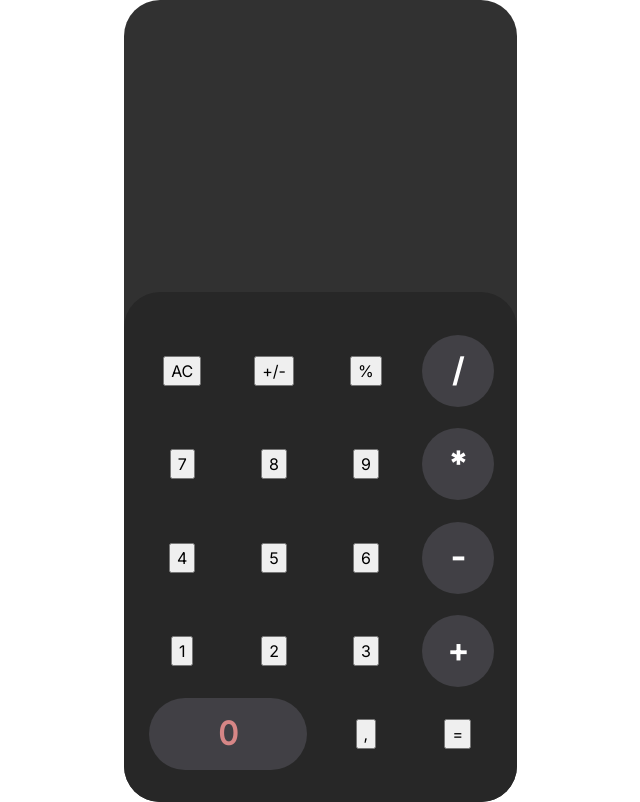
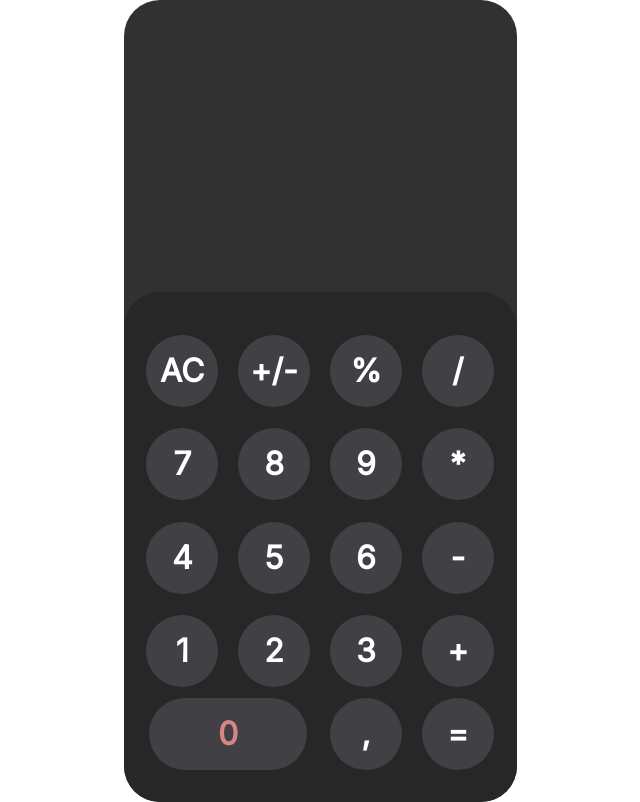
Before and after one commit to m-rcussilva/javascript, a website: page calculator/index.html in a window 1280 px wide. Shown: the whole page, without its empty margins (320-960 px from the left). Drawn offline with Linux system fonts and the light colour scheme.

Commit message:
adicionando ids

```diff
--- a/calculator/index.html
+++ b/calculator/index.html
@@ -11,38 +11,38 @@
         <main class="main">
             <div class="display-io">
                 <div class="container-input">
-                    <div id="input"></div>
+                    <p id="display-i"></p>
                 </div>
 
                 <div class="container-output">
-                    <p id="output"></p>
+                    <p id="display-o"></p>
                 </div>
             </div>
 
             <div class="btns-grid">
-                <button id="btn">AC</button>
-                <button id="btn">+/-</button>
-                <button id="btn">%</button>
+                <button class="btn">AC</button>
+                <button class="btn">+/-</button>
+                <button class="btn">%</button>
                 <button type="button" id="divide-btn" class="btn">/</button>
 
-                <button id="btn">7</button>
-                <button id="btn">8</button>
-                <button id="btn">9</button>
+                <button id="num7" class="btn">7</button>
+                <button id="num8" class="btn">8</button>
+                <button id="num9" class="btn">9</button>
                 <button type="button" id="multiply-btn" class="btn">*</button>
 
-                <button id="btn">4</button>
-                <button id="btn">5</button>
-                <button id="btn">6</button>
+                <button id="num4" class="btn">4</button>
+                <button id="num5" class="btn">5</button>
+                <button id="num6" class="btn">6</button>
                 <button type="button" id="subtract-btn" class="btn">-</button>
 
-                <button id="btn">1</button>
-                <button id="btn">2</button>
-                <button id="btn">3</button>
+                <button id="num1" class="btn">1</button>
+                <button id="num2" class="btn">2</button>
+                <button id="num3" class="btn">3</button>
                 <button type="button" id="add-btn" class="btn">+</button>
 
-                <button class="btn-zero">0</button>
-                <button id="btn">,</button>
-                <button id="btn">=</button>
+                <button id="num0" class="btn-zero">0</button>
+                <button class="btn">,</button>
+                <button class="btn">=</button>
             </div>
         </main>
     </body>
```
